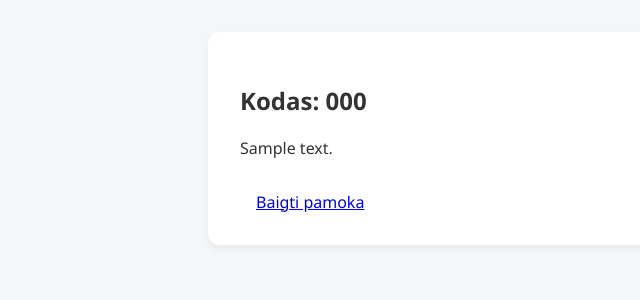
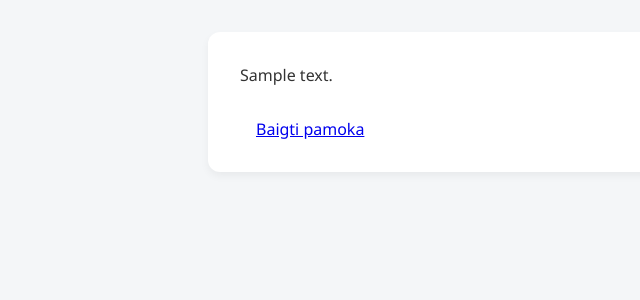
Before and after one commit to E-Teacher/E-Mokytojas, a Flask app: template templates/lesson.html in a window 1280 px wide. Shown: the top 300 px of the page, without its empty margins (0-640 px from the left). Run offline with Flask 3, Linux system fonts and the light colour scheme; the template is opened without the code that fills it: most values are stand-ins (such as "Sample title", 1, 10 or a date in 2020).

Commit message:
Update lesson.html

```diff
--- a/templates/lesson.html
+++ b/templates/lesson.html
@@ -7,7 +7,6 @@
 </head>
 <body>
   <div class="lesson-container">
-    <h2>Kodas: {{ code }}</h2>
     {{ content|safe }}
     <div style="margin-top:1rem;">
       {% if page > 1 %}
```
